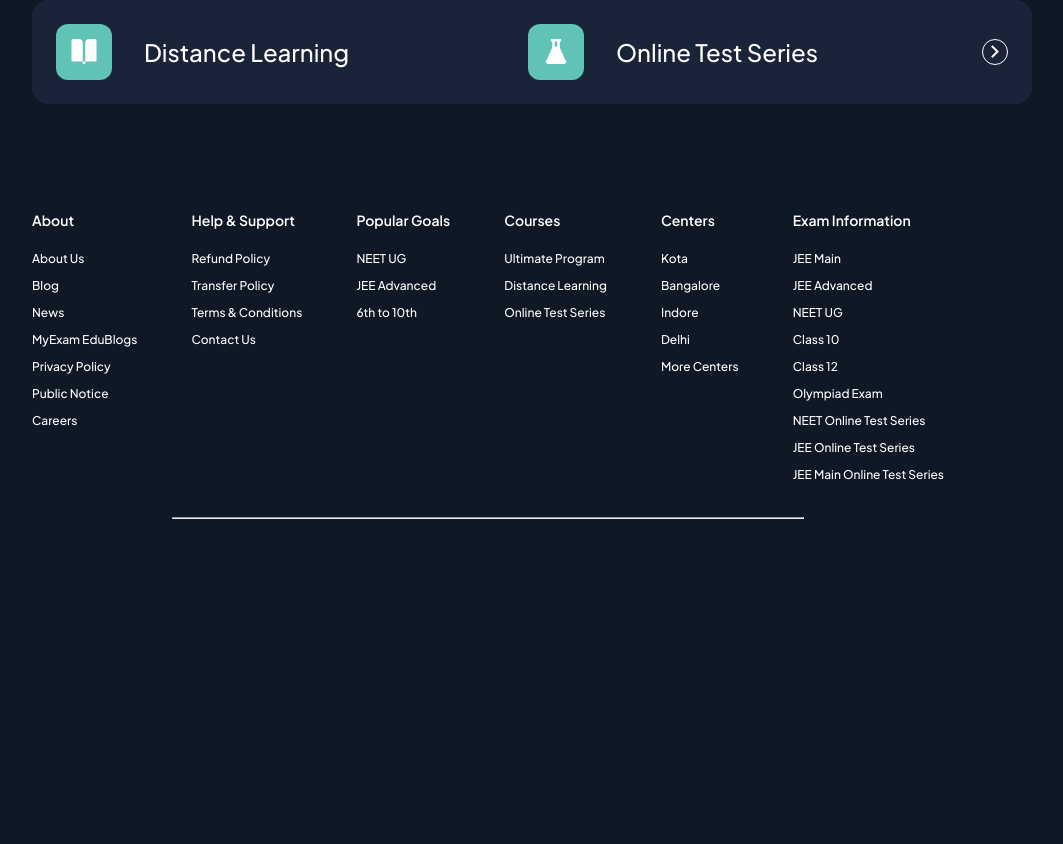
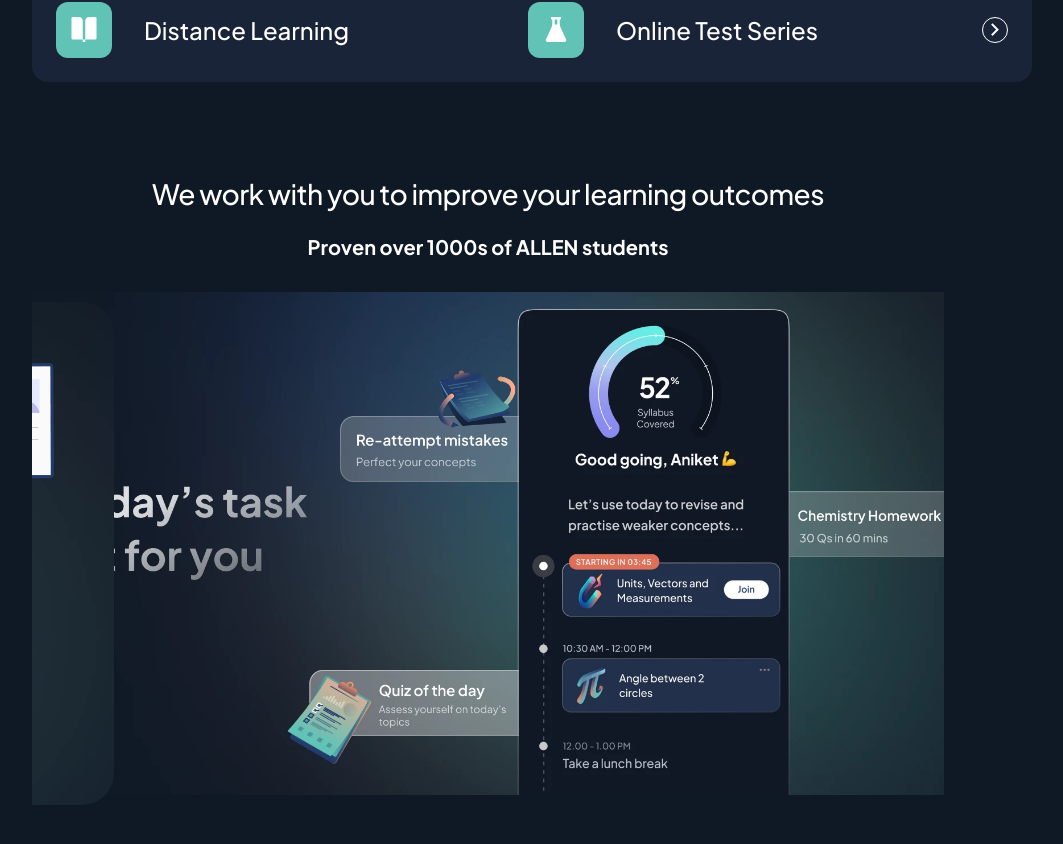
Before and after one commit to HardikPratap/allen-website, a React (Vite) app: page /Neet in a window 1280 px wide. Shown: the part 1920-2764 px from the top of the page, without its empty margins (152-1215 px from the left). Before the commit the page ends 2462 px from the top, so only its background shows below. Built offline with nearby package versions, Linux system fonts and the light colour scheme.

Commit message:
Neet Page Done

```diff
--- /dev/null
+++ b/components/Pages/Neet/CaraoselContainer.css
@@ -0,0 +1,45 @@
+.caraosel-container-neet {
+    text-align: center;
+    width: 100%;
+    padding: 3rem 11rem;
+    min-width: unset;
+    margin-left: auto;
+    margin-right: auto;
+  }
+
+  .caraosel-container-neet h2{
+    font-size: 1.75rem;
+    line-height: 2rem;
+    letter-spacing: -.02em;
+    font-weight: 500;
+  }
+
+  .caraosel-container-neet h5{
+    margin-top: .5rem;
+    font-size: .875rem;
+    font-size: 1.25rem;
+  }
+
+  .embla-neet {
+    overflow: hidden;
+    width: 100%;
+    margin-top: 20px;
+  }
+
+  .embla__container-neet {
+    display: flex;
+  }
+
+  .embla__slide-neet {
+    position: relative;
+    min-width: 100%;
+    padding: 10px;
+    box-sizing: border-box;
+  }
+
+  .embla__slide-neet img {
+    width: 66rem;
+    height: auto;
+    display: block;
+    border-radius: 2rem;
+  }
--- /dev/null
+++ b/components/Pages/Neet/CaraoselContainer.jsx
@@ -0,0 +1,57 @@
+import React, { useEffect, useCallback } from 'react';
+import useEmblaCarousel from 'embla-carousel-react';
+import Autoplay from 'embla-carousel-autoplay';
+import img1 from "../../../src/assets/neetcarosel1.webp";
+import img2 from "../../../src/assets/neetcarosel2.webp";
+import img3 from "../../../src/assets/neetcarosel3.webp";
+import img4 from "../../../src/assets/neetcarosel4.webp";
+import img5 from "../../../src/assets/neetcarosel5.webp";
+import './CaraoselContainer.css';
+
+function CaraoselContainer() {
+  // Initialize the Embla carousel with autoplay
+  const [emblaRef, emblaApi] = useEmblaCarousel(
+    { loop: true },
+    [Autoplay({ delay: 3000, stopOnInteraction: false })]  // Configuring autoplay
+  );
+
+  // Restart the autoplay when Embla is initialized
+  const restartAutoplay = useCallback(() => {
+    if (emblaApi) emblaApi.reInit();
+  }, [emblaApi]);
+
+  useEffect(() => {
+    if (emblaApi) {
+      emblaApi.on("select", restartAutoplay);
+    }
+  }, [emblaApi, restartAutoplay]);
+
+  return (
+    <div className="caraosel-container-neet">
+      <h2>We work with you to improve your learning outcomes</h2>
+      <h5>Proven over 1000s of ALLEN students</h5>
+
+      <div className="embla-neet" ref={emblaRef}>
+        <div className="embla__container-neet">
+          <div className="embla__slide-neet">
+            <img src={img1} alt="Slide 1" />
+          </div>
+          <div className="embla__slide-neet">
+            <img src={img2} alt="Slide 2" />
+          </div>
+          <div className="embla__slide-neet-neet">
+            <img src={img3} alt="Slide 3" />
+          </div>
+          <div className="embla__slide-neet">
+            <img src={img4} alt="Slide 4" />
+          </div>
+          <div className="embla__slide-neet">
+            <img src={img5} alt="Slide 5" />
+          </div>
+        </div>
+      </div>
+    </div>
+  );
+}
+
+export default CaraoselContainer;
--- a/components/Pages/Neet/Neet.css
+++ b/components/Pages/Neet/Neet.css
@@ -69,7 +69,7 @@
 
 
 /* ----------------------- */
-.neet-banner3 , .neet-banner4{
+.neet-banner3 , .neet-banner4 , .neet-banner5{
     width: 100%;
     padding: 3rem 11rem;
     min-width: unset;
@@ -94,3 +94,63 @@
     gap: 2rem;
     margin-top: 1.5rem;
 }
+
+
+/* -------------------------------------- */
+
+.neet-classroom-container{
+    display: flex;
+    justify-content: space-between;
+    padding-left: 2.5rem;
+    padding-right: 2.5rem;
+    padding-top: .5rem;
+    border-radius: 2rem;
+    background-color: #1a2439;
+}
+
+.neet-classroom-text{
+    display: flex;
+    flex-direction: column;
+    width: 50%;
+    align-items: flex-start;
+    padding-bottom: 1rem;
+    justify-content: center;
+    line-height: 24px;
+    color: rgb(255, 255, 255);
+}
+.neet-classroom-heading{
+    font-size: 1.5rem;
+    font-weight: 400;
+}
+.neet-classroom-subheading{
+    font-size: 1.5rem;
+    font-weight: 400;
+    margin-bottom: 3rem;
+    color: #d8dbdf;
+    line-height: 2;
+}
+.neet-classroom-button{
+    font-size: 1rem;
+    padding-top: .875rem;
+    padding-bottom: .875rem;
+    width: 12rem;
+    line-height: 1.25;
+    font-weight: 500;
+    background-color: white;
+    color: black;
+    text-align: center;
+    border-radius: 50px;
+    border: 1px solid white;
+}
+
+.neet-classroom-button:hover{
+    background-color:#445c91;
+    cursor: pointer;
+    transition: .3s ease-in-out;
+}
+
+
+.neet-classroom-img img{
+    width: 100%;
+    height: auto;
+}
--- a/components/Pages/Neet/Neet.jsx
+++ b/components/Pages/Neet/Neet.jsx
@@ -1,11 +1,12 @@
 import React from 'react';
 import "./Neet.css"
 import CardContainer from "./CardContainer"
-import CardLearning from "./LearningCard"
+import CaraoselContainer from './CaraoselContainer';
 import img1 from "../../../src/assets/neet1.webp"
 import img2 from "../../../src/assets/neet2.webp"
 import bannerimg2 from "../../../src/assets/neet_banner2.webp"
 import bannerimg3 from "../../../src/assets/neet_banner3.png"
+import ClassRoomImg from "../../../src/assets/neetClassRoom.webp"
 import LearningCard from './LearningCard';
 
 
@@ -62,6 +63,26 @@ function Neet() {
         </div>
 
       </div>
+
+      <CaraoselContainer />
+
+      <div className="neet-banner5">
+        <div className="title">Looking for a classroom based program?</div>
+        <div className="neet-classroom-container">
+          <div className="neet-classroom-text">
+            <div className="neet-classroom-heading">Present in 53 cities with</div>
+            <div className="neet-classroom-subheading">250+ classrooms</div>
+            <div className="neet-classroom-button">Find a Center</div>
+
+
+          </div>
+          <div className="neet-classroom-img">
+            <img src={ClassRoomImg} alt="image" />
+          </div>
+        </div>
+      </div>
+
+
     </div>
 
   );
--- a/src/App.css
+++ b/src/App.css
@@ -1,7 +1,11 @@
 *{
-    background-color: #0f1825;
+    /* background-color: #0f1825; */
     color: white;
     box-sizing: border-box;
     font-family: Plus Jakarta Sans;
+    margin-top: 0;
 
 }
+body{
+    background-color: #0f1825;
+}
```
Also changed, not shown: src/assets/neetClassroom.webp (added).
